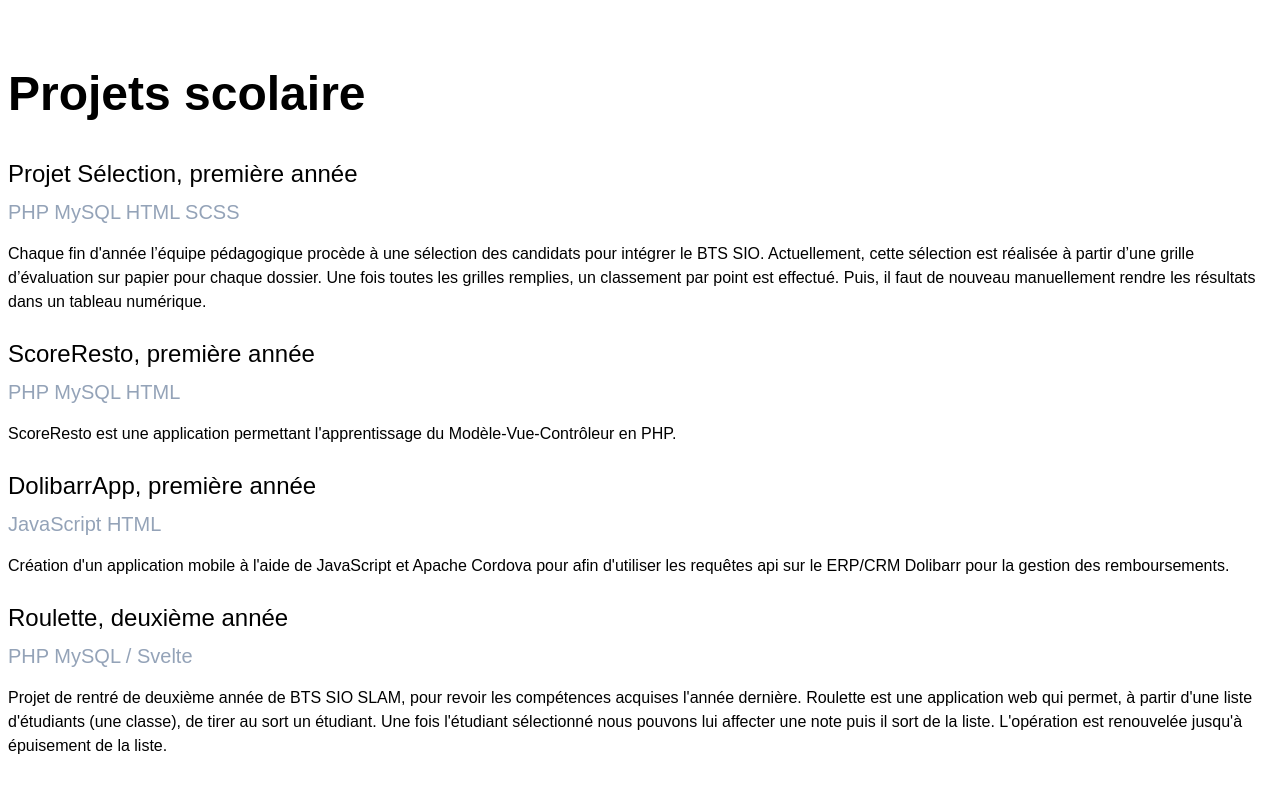
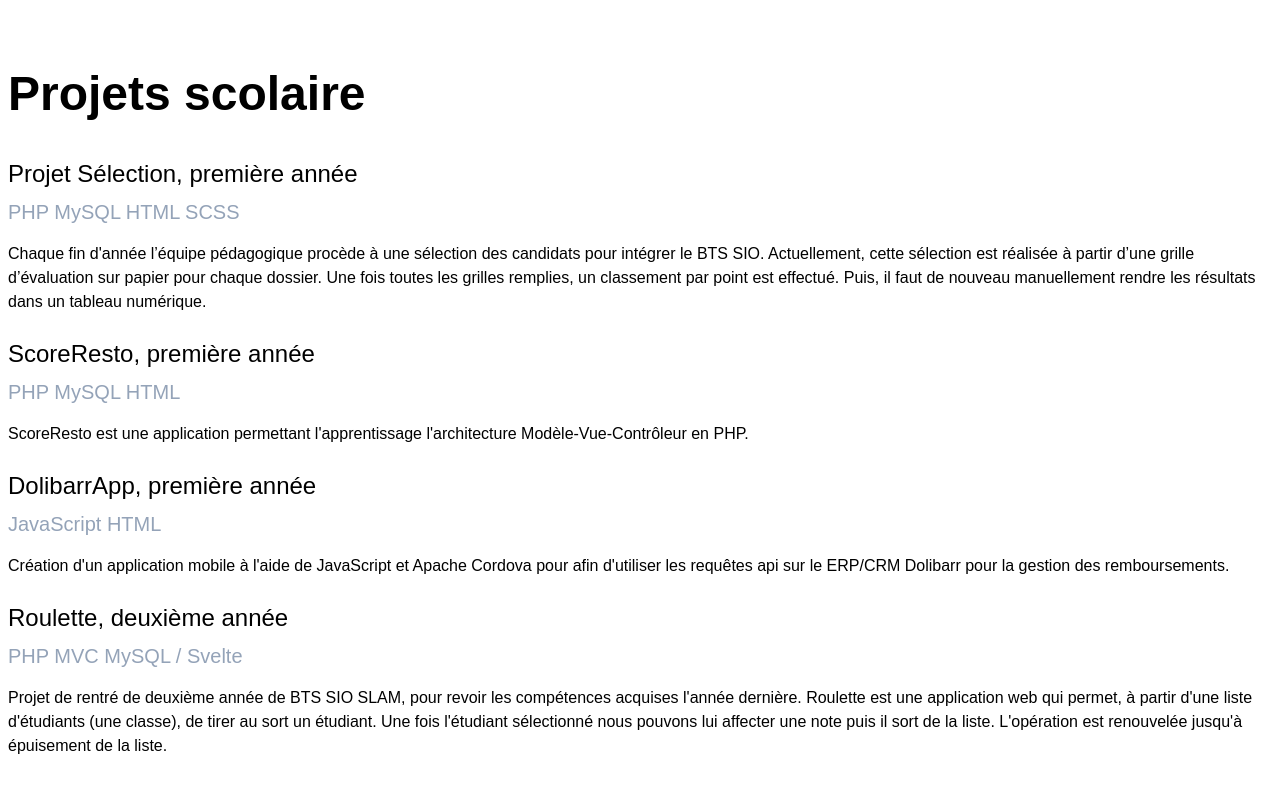
Before and after one commit to AyCoding/next-portfolio, a Next.js app: page /project in a window 1280 px wide. Shown: the part 1612-2404 px from the top of the page. Built offline with nearby package versions, Linux system fonts and the light colour scheme; a web font is replaced by a local one.

Commit message:
update school project text

```diff
--- a/src/app/project/page.tsx
+++ b/src/app/project/page.tsx
@@ -75,7 +75,7 @@ export default function Project() {
                             ScoreResto, première année
                         </h1>
                         <h2 className="text-xl text-slate-400 pb-4">PHP MySQL HTML</h2>
-                        <p>ScoreResto est une application permettant l&apos;apprentissage du Modèle-Vue-Contrôleur en PHP.</p>
+                        <p>ScoreResto est une application permettant l&apos;apprentissage l&apos;architecture Modèle-Vue-Contrôleur en PHP.</p>
                     </div>
                     <div>
                         <h1 className="text-2xl font-medium mb-2 w-full">
@@ -90,7 +90,7 @@ export default function Project() {
                         <h1 className="text-2xl font-medium mb-2 w-full">
                             Roulette, deuxième année
                         </h1>
-                        <h2 className="text-xl text-slate-400 pb-4">PHP MySQL / Svelte</h2>
+                        <h2 className="text-xl text-slate-400 pb-4">PHP MVC MySQL / Svelte</h2>
                         <p>
                             Projet de rentré de deuxième année de BTS SIO SLAM, pour revoir les compétences acquises l&apos;année dernière.
                             Roulette est une application web qui permet, à partir d&apos;une liste d&apos;étudiants (une classe), de tirer au sort un étudiant. Une fois l&apos;étudiant sélectionné nous pouvons lui affecter une note puis il sort de la liste. L&apos;opération est renouvelée jusqu&apos;à épuisement de la liste.
```
